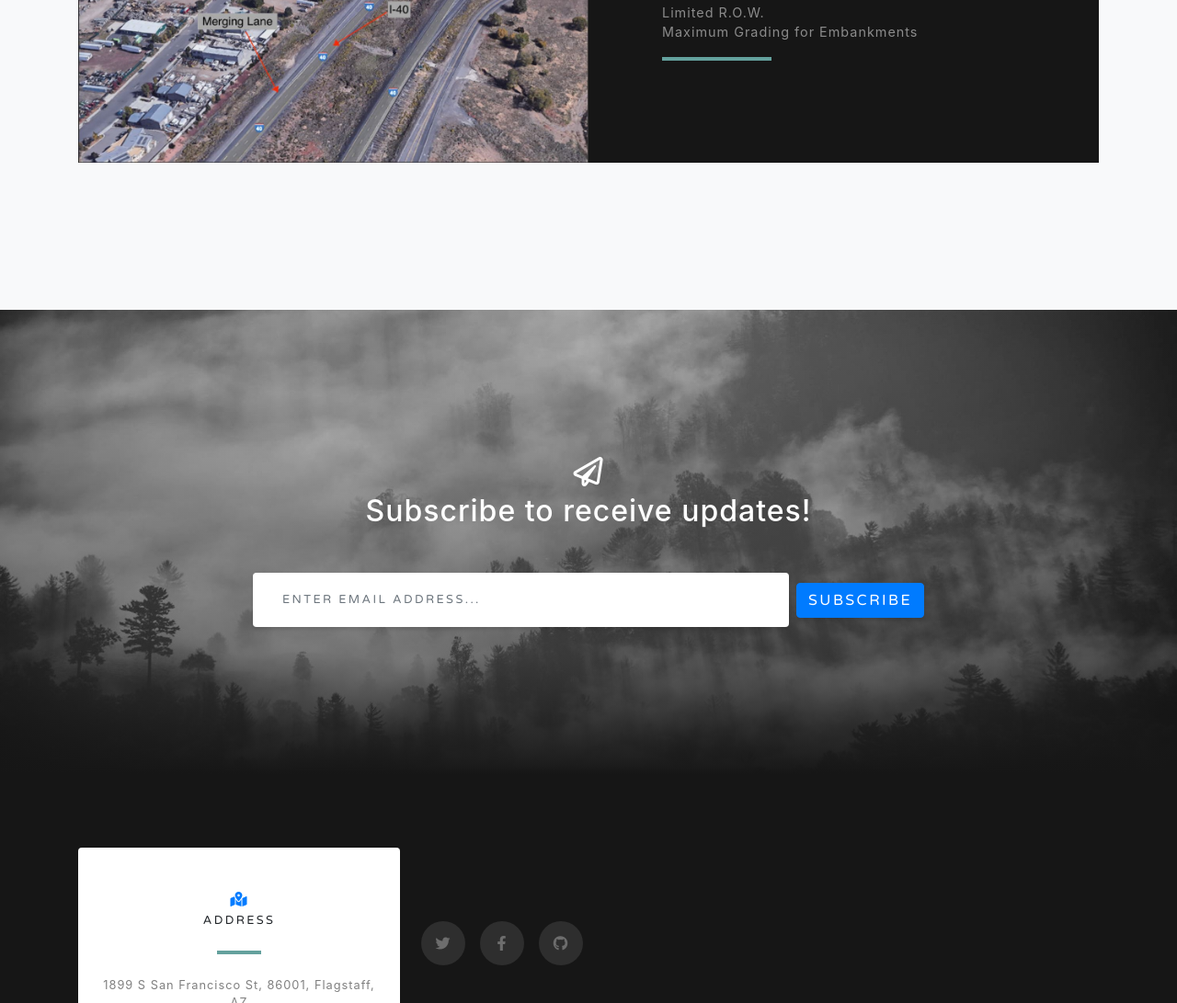
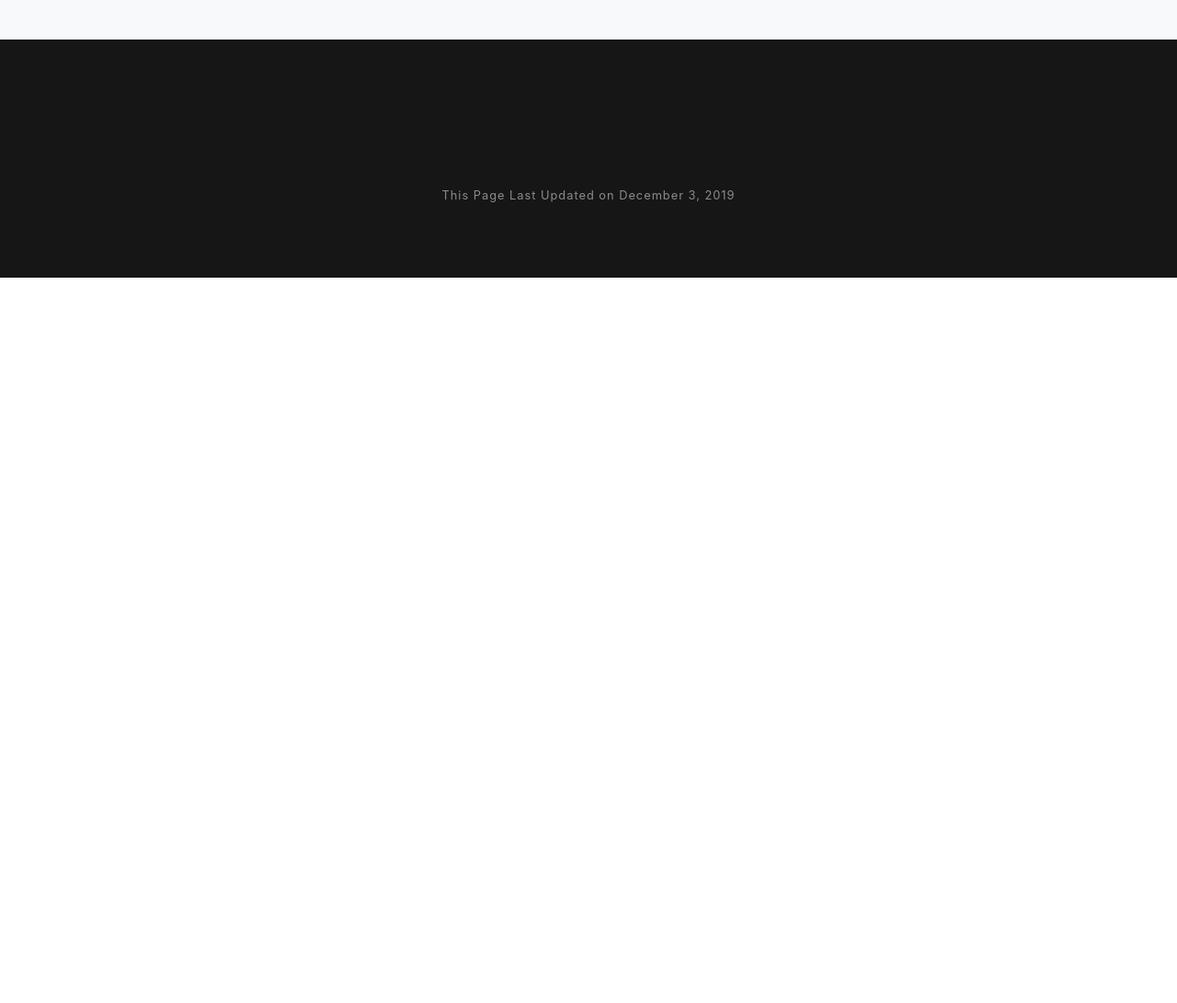
Before and after one commit to feazachious12/fearzachious12, a website with bundled scripts: page index.html in a window 1280 px wide. Shown: the part 2607-3698 px from the top of the page at 92% size. After the commit the page ends 2909 px from the top, so only its background shows below. Built offline with nearby package versions, Linux system fonts and the light colour scheme; files whose address does not match are found by name.

Commit message:
almost done

```diff
--- a/index.html
+++ b/index.html
@@ -69,7 +69,7 @@
           <p class="text-white-50">The I-40/Country Club Drive traffic interchange frequently experiences high volumes of traffic during peak hours. One solution to this problem is to construct an additional right-turn lane to enter I-40 westbound. In addition to this turn lane, it has also been proposed to add a second merge lane to the I-40 westbound on-ramp.</p>
         </div>
       </div>
-      <img src="img/ipad.png" class="img-fluid mb-3 mb-lg-0" alt="">
+
     </div>
   </section>
 
@@ -80,7 +80,7 @@
       <!-- Featured Project Row -->
       <div class="row align-items-center no-gutters mb-4 mb-lg-5">
         <div class="col-xl-8 col-lg-7">
-          <img class="img-fluid mb-3 mb-lg-0" src="" alt="">
+          <img class="img-fluid mb-3 mb-lg-0" src="img/Project location.jpg" alt="">
         </div>
         <div class="col-xl-4 col-lg-5">
           <div class="featured-text text-center text-lg-left">
@@ -113,7 +113,7 @@
       <!-- Project Two Row -->
       <div class="row justify-content-center no-gutters">
         <div class="col-lg-6">
-          <img class="img-fluid" src="img/demo-image-02.jpg" alt="">
+          <img class="img-fluid" src="img/road-signs-2821487_640.jpg" alt="">
         </div>
         <div class="col-lg-6 order-lg-first">
           <div class="bg-black text-center h-100 project">
@@ -134,7 +134,7 @@
       <!-- Project One Row -->
       <div class="row justify-content-center no-gutters mb-5 mb-lg-0">
         <div class="col-lg-6">
-          <img class="img-fluid" src="img/3D-project-site.jpg" alt="">
+          <img class="img-fluid" src="img/road-3188793_640.jpg" alt="">
         </div>
         <div class="col-lg-6">
           <div class="bg-black text-center h-100 project">
@@ -154,24 +154,6 @@
     </div>
   </section>
 
-  <!-- Signup Section -->
-  <section id="signup" class="signup-section">
-    <div class="container">
-      <div class="row">
-        <div class="col-md-10 col-lg-8 mx-auto text-center">
-
-          <i class="far fa-paper-plane fa-2x mb-2 text-white"></i>
-          <h2 class="text-white mb-5">Subscribe to receive updates!</h2>
-
-          <form class="form-inline d-flex">
-            <input type="email" class="form-control flex-fill mr-0 mr-sm-2 mb-3 mb-sm-0" id="inputEmail" placeholder="Enter email address...">
-            <button type="submit" class="btn btn-primary mx-auto">Subscribe</button>
-          </form>
-
-        </div>
-      </div>
-    </div>
-  </section>
 
   <!-- Contact Section -->
   <section class="contact-section bg-black">
@@ -179,28 +161,8 @@
 
       <div class="row">
 
-        <div class="col-md-4 mb-3 mb-md-0">
-          <div class="card py-4 h-100">
-            <div class="card-body text-center">
-              <i class="fas fa-map-marked-alt text-primary mb-2"></i>
-              <h4 class="text-uppercase m-0">Address</h4>
-              <hr class="my-4">
-              <div class="small text-black-50">1899 S San Francisco St, 86001, Flagstaff, AZ</div>
-            </div>
-          </div>
-        </div>
 
-      <div class="social d-flex justify-content-center">
-        <a href="#" class="mx-2">
-          <i class="fab fa-twitter"></i>
-        </a>
-        <a href="#" class="mx-2">
-          <i class="fab fa-facebook-f"></i>
-        </a>
-        <a href="#" class="mx-2">
-          <i class="fab fa-github"></i>
-        </a>
-      </div>
+
 
     </div>
   </section>
```
Also changed, not shown: img/road-3188793_640.jpg (added).
